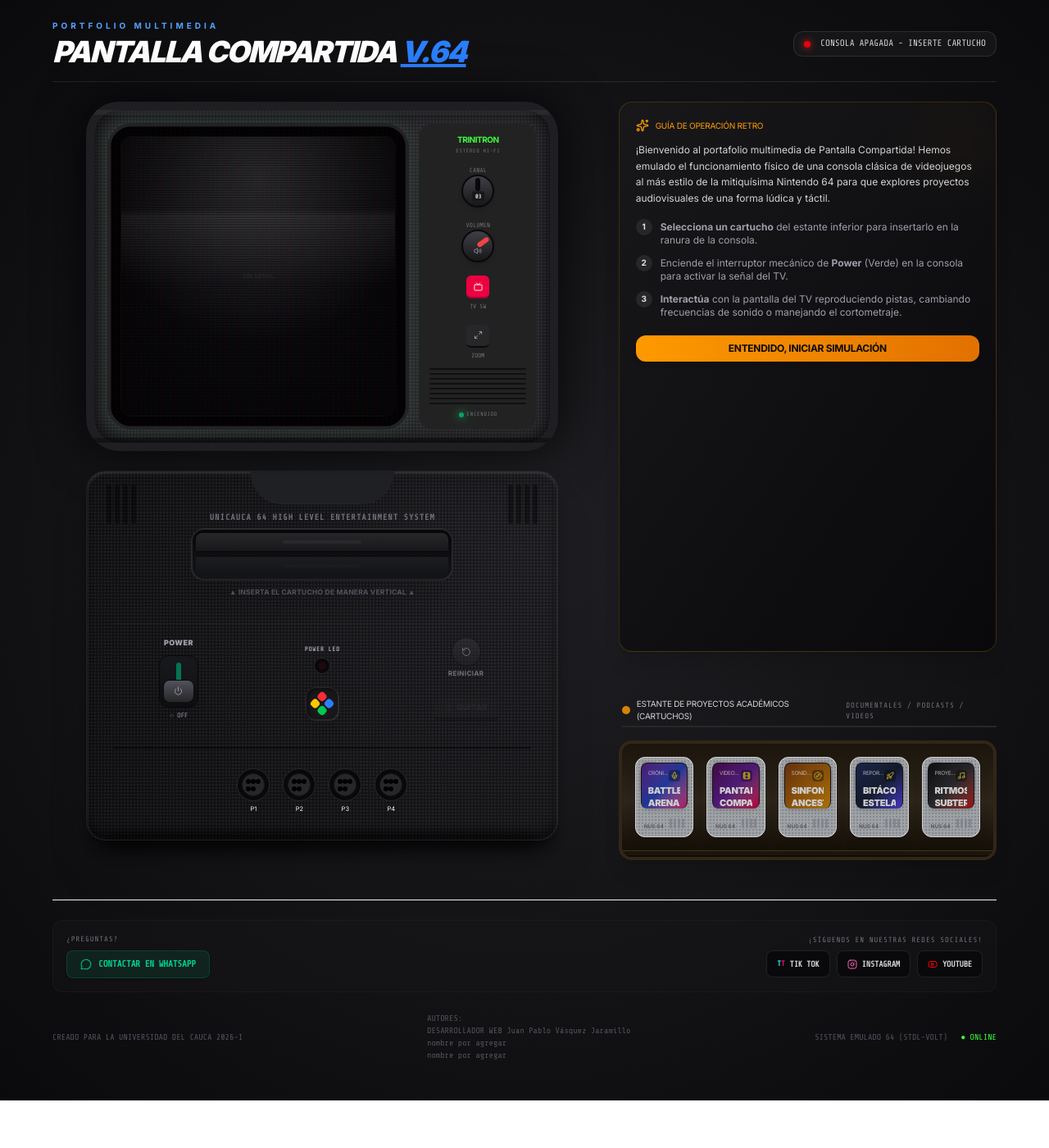
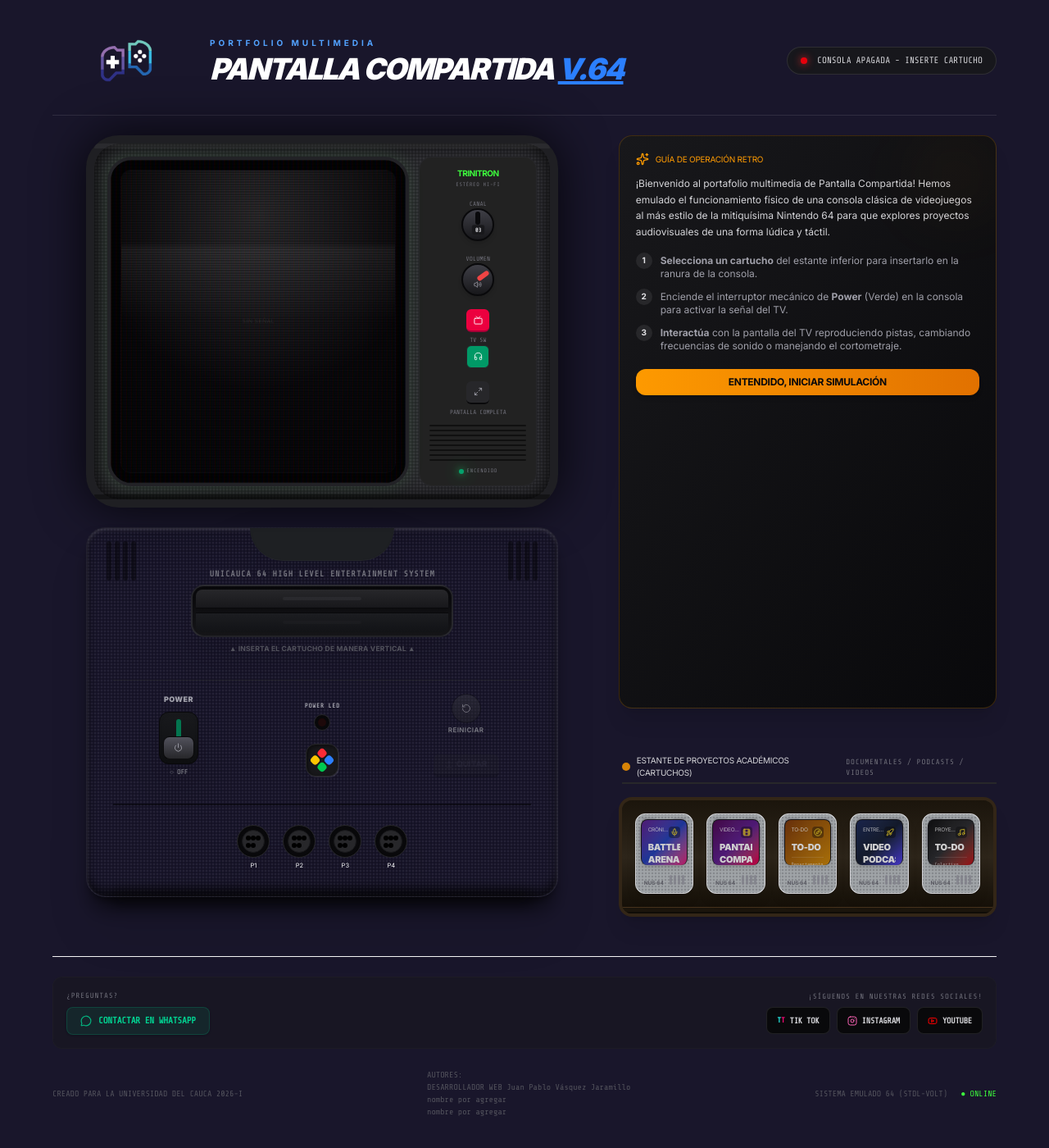
Before and after one commit to JuanVasquezJaramillo/PortafolioPantallaCompartida, a React (Vite) app in the folder PantallaCompartida/: page / in a window 1280 px wide. Shown: the top 1400 px of the page at 82% size. Before the commit the page ends 1342 px from the top, so only its background shows below. Built offline with nearby package versions, Linux system fonts and the light colour scheme; a web font is replaced by a local one.

Commit message:
Cambios en el Header, VideoScrre, CRT_TV y más

```diff
--- a/PantallaCompartida/src/components/CRT_TV.tsx
+++ b/PantallaCompartida/src/components/CRT_TV.tsx
@@ -1,5 +1,5 @@
 import { useState, useRef, useEffect, useCallback } from 'react';
-import { Volume2, Tv, Maximize2, Minimize2 } from 'lucide-react';
+import { Volume2, Tv, Maximize2, Minimize2, Headphones, Video  } from 'lucide-react';
 import type { Cartridge } from '../types';
 import { playPowerToggle } from '../utils/audioEffects';
 
@@ -25,6 +25,7 @@ export default function CRT_TV({
   const [tvPower, setTvPower] = useState(true);
   const [volume, setVolume] = useState(70);
   const [isFullscreen, setIsFullscreen] = useState(false);
+  const [verVideo, setVerVideo] = useState(true);
   const screenRef = useRef<HTMLDivElement>(null);
 
   useEffect(() => {
@@ -46,6 +47,10 @@ export default function CRT_TV({
   const toggleTvDial = () => {
     playPowerToggle();
     setTvPower(prev => !prev);
+  };
+
+  const toggleVideoVisibility = () => {
+    setVerVideo(prev => !prev);
   };
 
   // Render active project view
@@ -78,7 +83,16 @@ export default function CRT_TV({
       case 'podcast':
         return <PodcastScreen insertedCartridge={insertedCartridge} />;
       case 'video':
-        return <VideoScreen insertedCartridge={insertedCartridge} volume={volume} />;
+        return (
+          <div className="relative w-full h-full">
+            <VideoScreen insertedCartridge={insertedCartridge} volume={volume} isVisible={verVideo} />
+            {!verVideo && (
+              <div className="absolute inset-0 z-40">
+                <PodcastScreen insertedCartridge={insertedCartridge} />
+              </div>
+            )}
+          </div>
+        );
       case 'interactive':
         return (
           <InteractiveScreen
@@ -88,7 +102,7 @@ export default function CRT_TV({
           />
         );
       default:
-        return null;
+        return <StaticScreen />;;
     }
   };
 
@@ -189,30 +203,35 @@ export default function CRT_TV({
           <div className="flex flex-col items-center justify-center">
             <button
               onClick={toggleTvDial}
-              className={`w-7 h-7 rounded-md border-b-2 flex items-center justify-center transition-all cursor-pointer ${
-                tvPower
+              className={`w-7 h-7 rounded-md border-b-2 flex items-center justify-center transition-all cursor-pointer ${tvPower
                   ? 'bg-rose-600 hover:brightness-105 active:scale-95 border-rose-800 text-white'
                   : 'bg-zinc-800 border-zinc-950 text-zinc-550'
-              }`}
+                }`}
             >
               <Tv size={11} />
             </button>
             <span className="text-[7.5px] font-mono text-zinc-500 mt-1 uppercase">TV SW</span>
+            <button
+              onClick={toggleVideoVisibility}
+              className={`w-7 h-7 text-[7px] cursor-pointer uppercase tracking-wide rounded-md border border-zinc-800 px-2 py-1 transition-all ${verVideo ? 'bg-emerald-600 text-white hover:brightness-105' : 'bg-zinc-800 text-zinc-300 hover:bg-zinc-700'
+                }`}
+            >
+              {verVideo ? <Headphones size={11} /> : <Video size={11} />}
+            </button>
           </div>
 
           {/* Fullscreen toggle button */}
           <div className="flex flex-col items-center justify-center">
             <button
               onClick={toggleFullscreen}
-              className={`w-7 h-7 rounded-md border-b-2 flex items-center justify-center transition-all cursor-pointer ${
-                isFullscreen
+              className={`w-7 h-7 rounded-md border-b-2 flex items-center justify-center transition-all cursor-pointer ${isFullscreen
                   ? 'bg-emerald-600 hover:brightness-105 active:scale-95 border-emerald-800 text-white'
                   : 'bg-zinc-800 border-zinc-950 text-zinc-400 hover:bg-zinc-700'
-              }`}
+                }`}
             >
               {isFullscreen ? <Minimize2 size={11} /> : <Maximize2 size={11} />}
             </button>
-            <span className="text-[7.5px] font-mono text-zinc-500 mt-1 uppercase">ZOOM</span>
+            <span className="text-[7.5px] font-mono text-zinc-500 mt-1 uppercase">Pantalla Completa</span>
           </div>
 
         </div>
@@ -238,7 +257,6 @@ export default function CRT_TV({
         </div>
 
       </div>
-
     </div>
   );
 }
--- a/PantallaCompartida/src/components/landing/Header.tsx
+++ b/PantallaCompartida/src/components/landing/Header.tsx
@@ -1,4 +1,5 @@
 import type { Cartridge } from '../../types';
+import logo from '../../assets/PantallaCompartidaLogo.png';
 
 interface HeaderProps {
     powerOn: boolean;
@@ -7,16 +8,21 @@ interface HeaderProps {
 export default function Header({ powerOn, selectedCartridge }: HeaderProps) {
     return (
         <header className="max-w-6xl w-full mx-auto flex flex-col sm:flex-row items-center justify-between border-b border-white/10 pb-4 mb-6 z-10">
-            <div className="flex flex-col mb-3 sm:mb-0">
-                <span className="text-[10px] uppercase tracking-[0.4em] text-blue-400 font-bold mb-1">
-                    Portfolio Multimedia
-                </span>
-                <h1 className="text-3xl md:text-4xl font-black text-white italic tracking-tighter uppercase">
-                    Pantalla Compartida <span className="text-blue-500 underline decoration-4">V.64</span>
-                </h1>
+            <div className="flex flex-col sm:flex-row sm:items-center sm:gap-4 mb-4 sm:mb-0">
+                <div className="flex items-center gap-3">
+                    <img src={logo} alt="Pantalla Compartida Logo" className="w-45 h-25 object-contain" />
+                    <div className="flex flex-col">
+                        <span className="text-[10px] uppercase tracking-[0.4em] text-blue-400 font-semibold mb-1">
+                            Portfolio Multimedia
+                        </span>
+                        <h1 className="text-3xl md:text-4xl font-black text-white italic tracking-tighter uppercase">
+                            Pantalla Compartida <span className="text-blue-500 underline decoration-4">V.64</span>
+                        </h1>
+                    </div>
+                </div>
             </div>
             {/* Current Time / Status ticker */}
-            <div className="flex items-center space-x-3 bg-zinc-900/80 border border-white/10 rounded-xl py-1.5 px-3">
+            <div className="flex items-center space-x-3 bg-zinc-900/90 border border-white/10 rounded-full py-2 px-4">
                 <div className={`w-2 h-2 rounded-full ${powerOn ? 'bg-blue-400 shadow-[0_0_10px_#60a5fa] animate-ping' : 'bg-red-600 shadow-[0_0_10px_#dc2626]'}`} />
                 <span className="text-[11px] font-mono uppercase text-zinc-300">
                     {powerOn
--- a/PantallaCompartida/src/components/pantallas/VideoScreen.tsx
+++ b/PantallaCompartida/src/components/pantallas/VideoScreen.tsx
@@ -4,9 +4,10 @@ import type { Cartridge } from '../../types';
 interface VideoScreenProps {
   insertedCartridge: Cartridge;
   volume: number;
+  isVisible: boolean;
 }
 
-export default function VideoScreen({ insertedCartridge, volume }: VideoScreenProps) {
+export default function VideoScreen({ insertedCartridge, volume, isVisible }: VideoScreenProps) {
   const [videoPlayhead, setVideoPlayhead] = useState(15); // Simulated seconds
   const [videoSubtitleIdx, setVideoSubtitleIdx] = useState(0);
   const [videoMode] = useState<'real' | 'simulated'>('real');
@@ -82,7 +83,12 @@ export default function VideoScreen({ insertedCartridge, volume }: VideoScreenPr
   const showReal = videoMode === 'real' && insertedCartridge.videoEmbedUrl;
 
   return (
-    <div id="screen-video" className="w-full h-full bg-black text-white p-2.5 flex flex-col justify-between font-mono relative overflow-hidden select-none">
+    <div
+      id="screen-video"
+      className={`w-full h-full bg-black text-white p-2.5 flex flex-col justify-between font-mono relative overflow-hidden select-none transition-all duration-300 ${
+        isVisible ? 'opacity-100 z-10' : 'opacity-0 pointer-events-none -z-10'
+      }`}
+    >
       {/* Outer scanline grid & video record framework overlay */}
       <div className="absolute inset-0 border border-red-500/15 pointer-events-none z-20" />
       <div className="absolute top-2 left-2 flex items-center space-x-1.5 text-[8px] tracking-wide text-red-500 font-extrabold z-20 animate-pulse">
--- a/PantallaCompartida/src/data/projects.ts
+++ b/PantallaCompartida/src/data/projects.ts
@@ -36,11 +36,11 @@ export const UNIVERSITY_PROJECTS: Cartridge[] = [
   },
   {
     id: 'sinfonia-elementos',
-    title: 'Sinfonía Ancestral',
+    title: 'TO-DO',
     subtitle: 'DOCU-WEB INTERACTIVO',
-    category: 'Sonidos del Territorio',
-    description: 'Un lienzo de audio inmersivo que rinde homenaje a los cuatro elementos sagrados de la naturaleza. Puedes mezclar voces rituales y paisajes acústicos naturales en tiempo real.',
-    mediaType: 'interactive',
+    category: 'To-Do',
+    description: 'lorepsum dolor sit amet, consectetur adipiscing elit. Sed do eiusmod tempor incididunt ut labore et dolore magna aliqua. Ut enim ad minim veniam, quis nostrud exercitation ullamco laboris nisi ut aliquip ex ea commodo consequat.',
+    mediaType: 'none',
     coverBg: 'from-amber-900 via-orange-850 to-yellow-600',
     accentColor: 'amber',
     iconName: 'compass',
@@ -55,26 +55,26 @@ export const UNIVERSITY_PROJECTS: Cartridge[] = [
   },
   {
     id: 'mision-orion',
-    title: 'Bitácora Estelar: Orión',
-    subtitle: 'DOCUMENTAL FÍSICO-ASTRO',
-    category: 'Reportaje Científico',
-    description: 'Bitácora cinematográfica sobre la participación de estudiantes en el rastreo de ráfagas de radiación cósmica mediante el radiotelescopio universitario. Descubre los ecos del espacio.',
+    title: 'Video Podcast: Lore Compartido Cap 01.',
+    subtitle: 'Video Podcast 01',
+    category: 'Entrevista',
+    description: 'Este primer capítulo de Lore Compartido presenta a Juan David Gil, un estudiante de psicología de 21 años y apasionado jugador, quien nos comparte su experiencia personal con el mundo de los videojuegos y su impacto positivo.',
     mediaType: 'video',
     coverBg: 'from-blue-950 via-slate-900 to-indigo-600',
     accentColor: 'indigo',
     iconName: 'rocket',
-    author: 'Facultad de Física y Periodismo de Ciencia',
+    author: 'Comunicación social - Unicauca 2026',
     year: '2026',
-    videoSnippet: 'Captura espectral de la Nebulosa de Orión en banda de radio de 2.4 GHz transmitido en vivo.',
-    videoEmbedUrl: 'https://www.youtube-nocookie.com/embed/9Xst6TofD7M?autoplay=1&mute=1&playlist=9Xst6TofD7M&loop=1&controls=0',
+    videoSnippet: 'Un estudiante de psicología y apasionado jugador, nos comparte su experiencia personal con el mundo de los videojuegos y su impacto positivo.',
+    videoEmbedUrl: 'https://www.youtube-nocookie.com/embed/sq4wy3i31_c?autoplay=1&mute=0&playlist=sq4wy3i31_c&loop=1&controls=2',
   },
   {
     id: 'ritmos-subterraneos',
-    title: 'Ritmos Subterráneos',
+    title: 'TO-DO',
     subtitle: 'PODCAST Y MEMORIA COLECTIVA',
     category: 'Proyecto de Antropología',
-    description: 'Crónica hablada sobre el nacimiento del rap underground local, las batallas de improvisación en las esquinas y cómo la juventud usó el aerosol para contar la historia que la historia tradicional olvidó.',
-    mediaType: 'podcast',
+    description: 'lorepsum dolor sit amet, consectetur adipiscing elit. Sed do eiusmod tempor incididunt ut labore et dolore magna aliqua. Ut enim ad minim veniam, quis nostrud exercitation ullamco laboris nisi ut aliquip ex ea commodo consequat.',
+    mediaType: 'none',
     coverBg: 'from-neutral-950 via-zinc-800 to-red-700',
     accentColor: 'red',
     iconName: 'music',
--- a/PantallaCompartida/src/index.css
+++ b/PantallaCompartida/src/index.css
@@ -11,7 +11,7 @@
 @layer utilities {
   /* Artistic Flair Theme Ambient Background gradient */
   .artistic-ambient-bg {
-    background-image: radial-gradient(circle at 50% 50%, #1f1f23 0%, #0a0a0c 100%);
+    background-image: radial-gradient(circle at 50% 50%, #19162b 0%, #19162b 100%);
   }
 
   /* CRT glass reflection and scanlines */
--- a/PantallaCompartida/src/types.ts
+++ b/PantallaCompartida/src/types.ts
@@ -12,7 +12,7 @@ export interface SoundElement {
   intensity: number; // 0 to 100
 }
 
-export type MediaType = 'podcast' | 'video' | 'interactive' |'documental';
+export type MediaType = 'podcast' | 'video' | 'interactive' |'documental' | 'none';
 
 export interface Cartridge {
   id: string;
```
Also changed, not shown: PantallaCompartida/src/assets/Gemini_Generated_Image_jgjmg7jgjmg7jgjm.png (added), PantallaCompartida/src/assets/PantallaCompartidaLogo.png (added).
